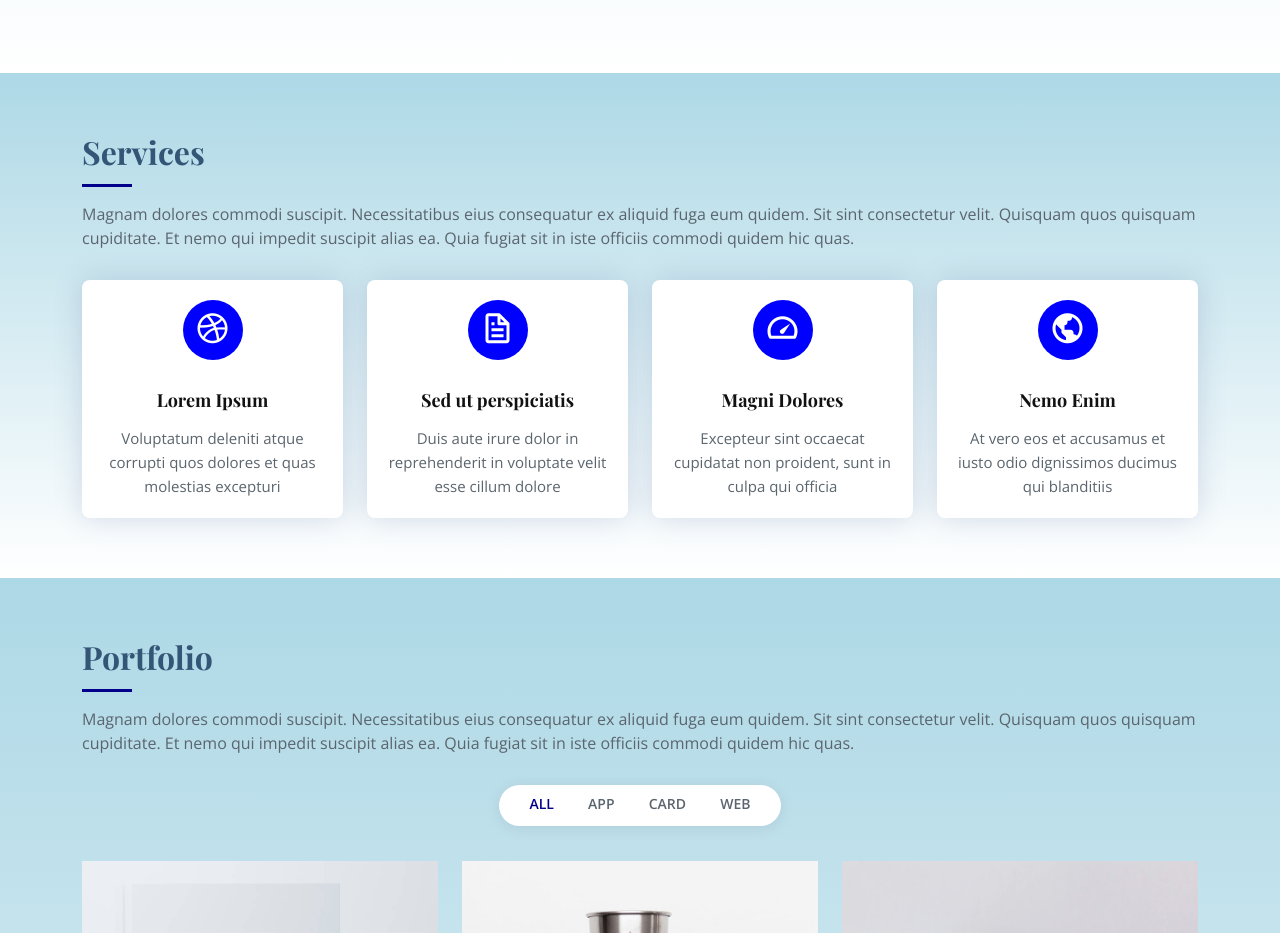
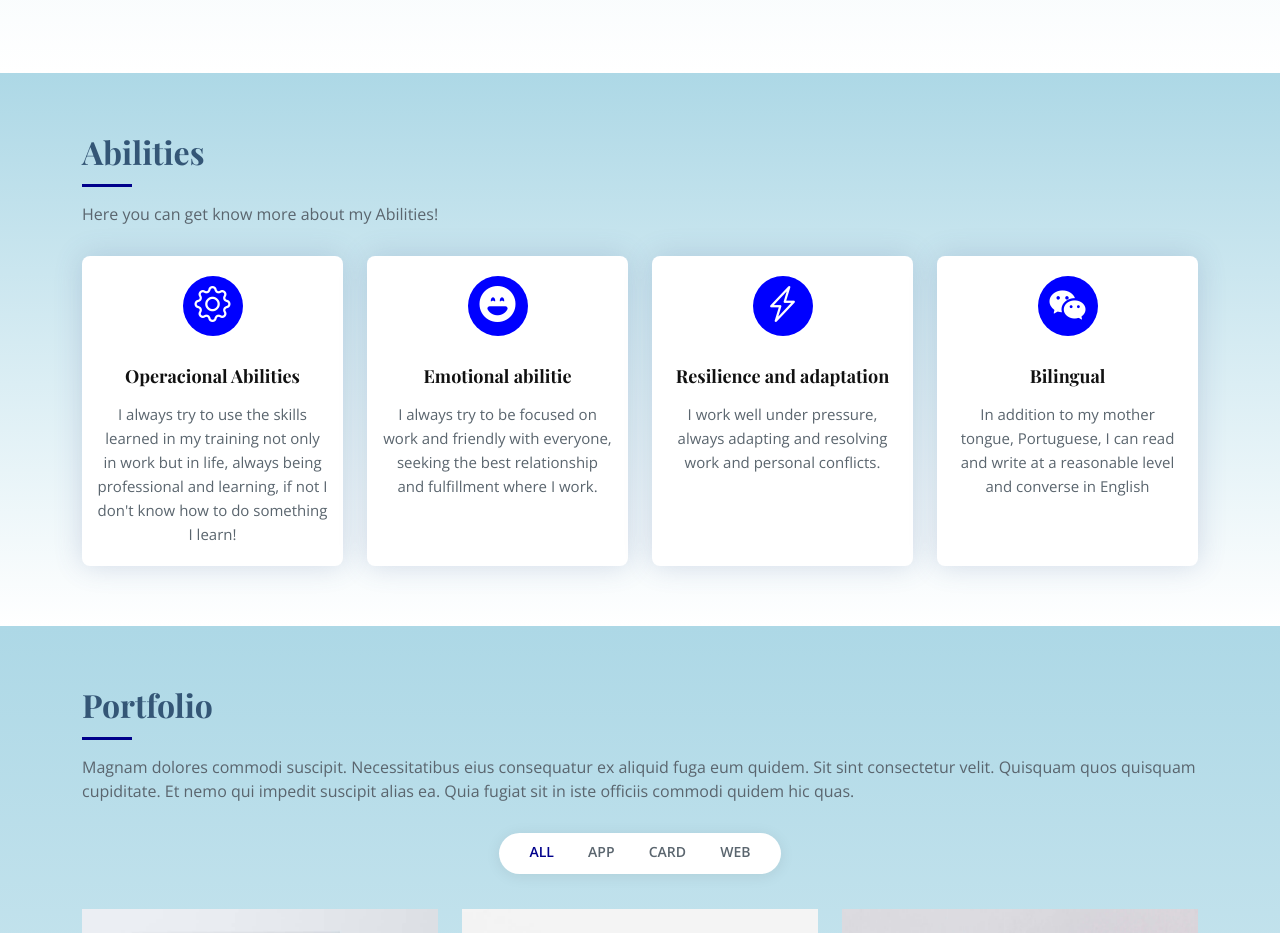
Before and after one commit to samuel123d/samuel123d.github.io, a plain HTML site: page index.html in a window 1280 px wide. Shown: the part 3024-3957 px from the top of the page. Drawn offline with nearby package versions, Linux system fonts and the light colour scheme; a web font is replaced by a local one.

Commit message:
Atualization
Version  2.0

```diff
--- /dev/null
+++ b/dist/teste.js
@@ -0,0 +1,4 @@
+const aaaa = 3;
+
+
+console.log(aaaa)
--- a/index.html
+++ b/index.html
@@ -271,40 +271,40 @@
       <div class="container">
 
         <div class="section-title">
-          <h2>Services</h2>
-          <p>Magnam dolores commodi suscipit. Necessitatibus eius consequatur ex aliquid fuga eum quidem. Sit sint consectetur velit. Quisquam quos quisquam cupiditate. Et nemo qui impedit suscipit alias ea. Quia fugiat sit in iste officiis commodi quidem hic quas.</p>
+          <h2>Abilities</h2>
+          <p>Here you can get know more about my Abilities! </p>
         </div>
 
         <div class="row">
           <div class="col-md-6 col-lg-3 d-flex align-items-stretch mb-5 mb-lg-0">
             <div class="icon-box">
-              <div class="icon"><i class="bx bxl-dribbble"></i></div>
-              <h4 class="title"><a href="">Lorem Ipsum</a></h4>
-              <p class="description">Voluptatum deleniti atque corrupti quos dolores et quas molestias excepturi</p>
+              <div class="icon"><i class="bi bi-gear"></i></div>
+              <h4 class="title"><a href="">Operacional Abilities</a></h4>
+              <p class="description">I always try to use the skills learned in my training not only in work but in life, always being professional and learning, if not I don't know how to do something I learn!</p>
             </div>
           </div>
 
           <div class="col-md-6 col-lg-3 d-flex align-items-stretch mb-5 mb-lg-0">
             <div class="icon-box">
-              <div class="icon"><i class="bx bx-file"></i></div>
-              <h4 class="title"><a href="">Sed ut perspiciatis</a></h4>
-              <p class="description">Duis aute irure dolor in reprehenderit in voluptate velit esse cillum dolore</p>
+              <div class="icon"><i class="bi bi-emoji-laughing-fill"></i></div>
+              <h4 class="title"><a href="">Emotional abilitie</a></h4>
+              <p class="description">I always try to be focused on work and friendly with everyone, seeking the best relationship and fulfillment where I work.</p>
             </div>
           </div>
 
           <div class="col-md-6 col-lg-3 d-flex align-items-stretch mb-5 mb-lg-0">
             <div class="icon-box">
-              <div class="icon"><i class="bx bx-tachometer"></i></div>
-              <h4 class="title"><a href="">Magni Dolores</a></h4>
-              <p class="description">Excepteur sint occaecat cupidatat non proident, sunt in culpa qui officia</p>
+              <div class="icon"><i class="bi bi-lightning-charge"></i></div>
+              <h4 class="title"><a href="">Resilience and adaptation</a></h4>
+              <p class="description">I work well under pressure, always adapting and resolving work and personal conflicts.</p>
             </div>
           </div>
 
           <div class="col-md-6 col-lg-3 d-flex align-items-stretch mb-5 mb-lg-0">
             <div class="icon-box">
-              <div class="icon"><i class="bx bx-world"></i></div>
-              <h4 class="title"><a href="">Nemo Enim</a></h4>
-              <p class="description">At vero eos et accusamus et iusto odio dignissimos ducimus qui blanditiis</p>
+              <div class="icon"><i class="bi bi-wechat"></i></div>
+              <h4 class="title"><a href="">Bilingual</a></h4>
+              <p class="description">In addition to my mother tongue, Portuguese, I can read and write at a reasonable level and converse in English</p>
             </div>
           </div>
 
--- a/src/style.css
+++ b/src/style.css
@@ -57,6 +57,7 @@ body article {
   background-size: cover;
   background-position: top center;
   background-repeat: no-repeat;
+
 }
 
 .swiper .swiper-wrapper {
```
Also changed, not shown: dist/certificates.html (+15 -14 lines), certificado IOT.png (added), dist/sa.txt (added), src/certificado IOT.png (added), src/cretificado.png (added).
